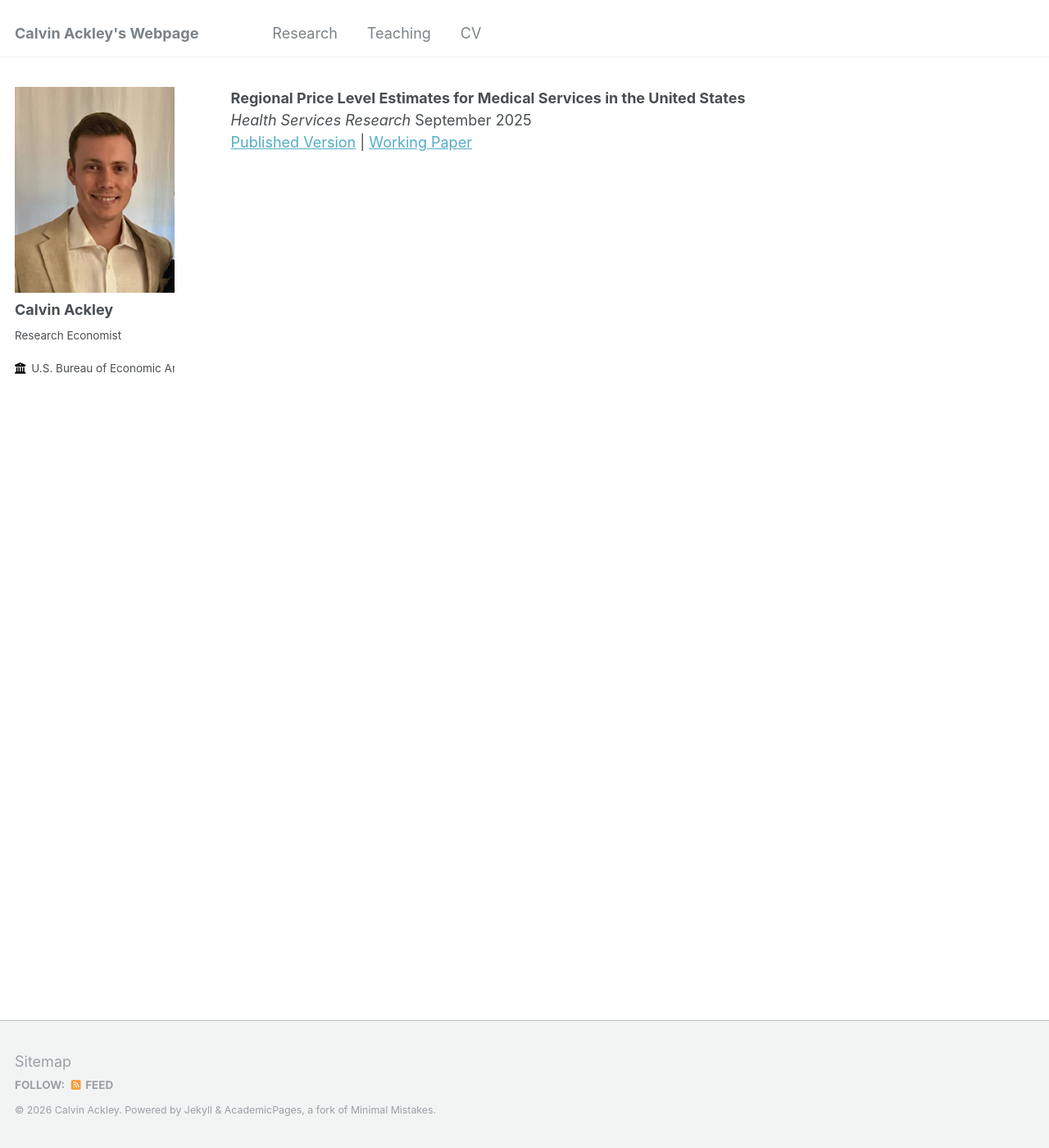
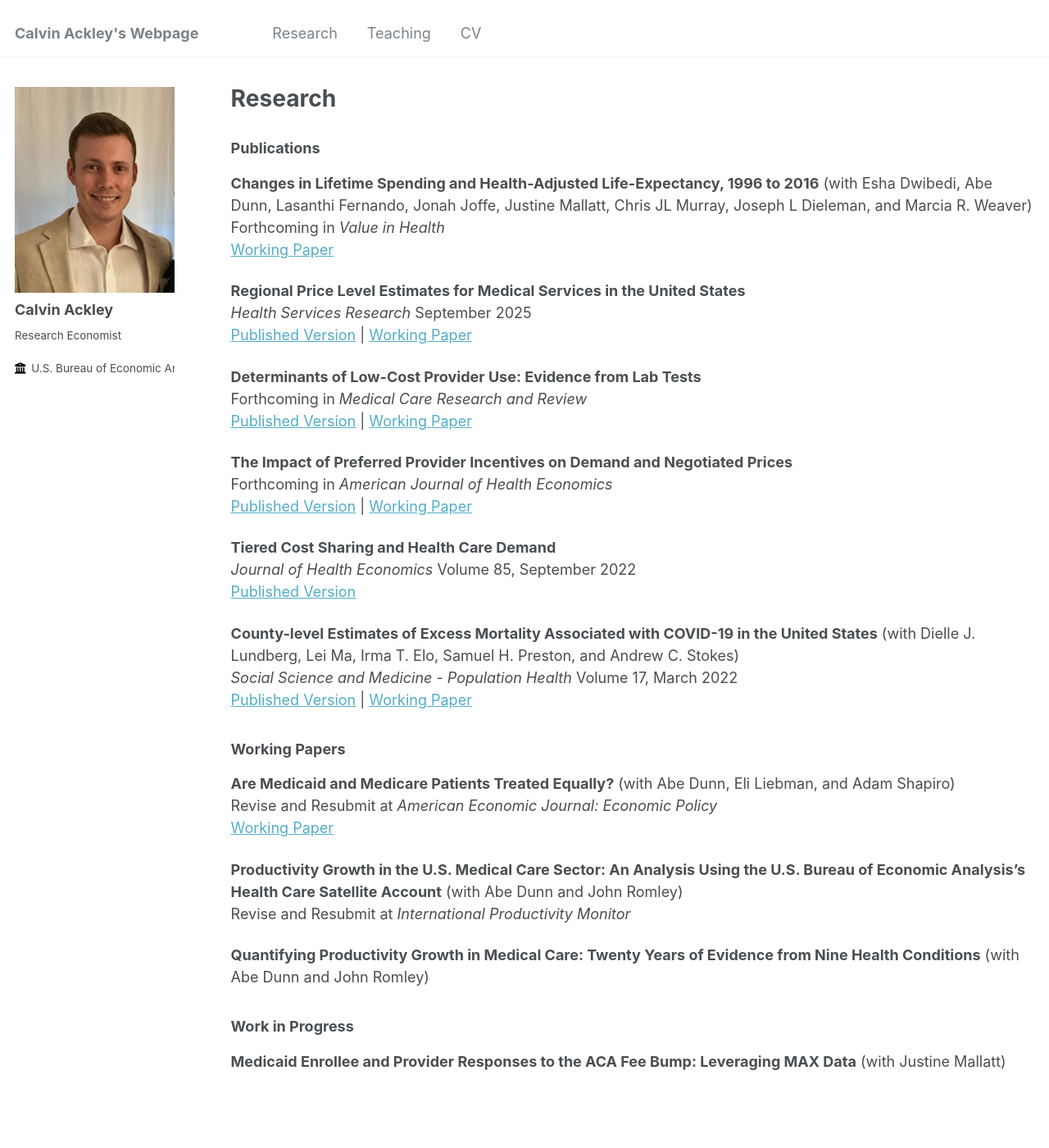
Before and after one commit to ackleycb/ackleycb.github.io, a Jekyll site: the page built from _pages/research.md, in a window 1280 px wide and 1400 px high. Shown: the whole window at 82% size. Built offline with Jekyll 4.4.1, drawn with Linux system fonts in a browser that asks for light colours; our own code applies the rules of GitHub Pages for plain Markdown files.

Commit message:
Update research page with publications and papers
Added a comprehensive list of publications, working papers, and ongoing research projects to the research page.

```diff
--- a/_pages/research.md
+++ b/_pages/research.md
@@ -1,3 +1,47 @@
+---
+layout: archive
+title: "Research"
+permalink: /research/
+author_profile: true
+---
+
+### Publications
+
+**Changes in Lifetime Spending and Health-Adjusted Life-Expectancy, 1996 to 2016** (with Esha Dwibedi, Abe Dunn, Lasanthi Fernando, Jonah Joffe, Justine Mallatt, Chris JL Murray, Joseph L Dieleman, and Marcia R. Weaver)
+Forthcoming in *Value in Health*
+[Working Paper](https://papers.ssrn.com/sol3/papers.cfm?abstract_id=5345903)
+
 **Regional Price Level Estimates for Medical Services in the United States**
 *Health Services Research* September 2025
 [Published Version](https://onlinelibrary.wiley.com/doi/10.1111/1475-6773.70036) | [Working Paper](https://www.bea.gov/index.php/research/papers/2025/regional-price-level-estimates-medical-services-united-states)
+
+**Determinants of Low-Cost Provider Use: Evidence from Lab Tests**
+Forthcoming in *Medical Care Research and Review*
+[Published Version](https://journals.sagepub.com/doi/abs/10.1177/10775587251339935) | [Working Paper](/files/low_cost_lab_providers_wp.pdf)
+
+**The Impact of Preferred Provider Incentives on Demand and Negotiated Prices**
+Forthcoming in *American Journal of Health Economics*
+[Published Version](https://www.journals.uchicago.edu/doi/abs/10.1086/731074?journalCode=ajhe) | [Working Paper](/files/preferred_provider_incentives_demand_negotiated_prices_ACKLEY.pdf)
+
+**Tiered Cost Sharing and Health Care Demand**
+*Journal of Health Economics* Volume 85, September 2022
+[Published Version](https://www.sciencedirect.com/science/article/abs/pii/S0167629622000807)
+
+**County-level Estimates of Excess Mortality Associated with COVID-19 in the United States** (with Dielle J. Lundberg, Lei Ma, Irma T. Elo, Samuel H. Preston, and Andrew C. Stokes)
+*Social Science and Medicine - Population Health* Volume 17, March 2022
+[Published Version](https://www.sciencedirect.com/science/article/pii/S2352827321002962) | [Working Paper](https://www.medrxiv.org/content/10.1101/2021.04.23.21255564v4.full.pdf)
+
+### Working Papers
+
+**Are Medicaid and Medicare Patients Treated Equally?** (with Abe Dunn, Eli Liebman, and Adam Shapiro)
+Revise and Resubmit at *American Economic Journal: Economic Policy*
+[Working Paper](/files/Medicaid_Duals.pdf)
+
+**Productivity Growth in the U.S. Medical Care Sector: An Analysis Using the U.S. Bureau of Economic Analysis's Health Care Satellite Account** (with Abe Dunn and John Romley)
+Revise and Resubmit at *International Productivity Monitor*
+
+**Quantifying Productivity Growth in Medical Care: Twenty Years of Evidence from Nine Health Conditions** (with Abe Dunn and John Romley)
+
+### Work in Progress
+
+**Medicaid Enrollee and Provider Responses to the ACA Fee Bump: Leveraging MAX Data** (with Justine Mallatt)
```
